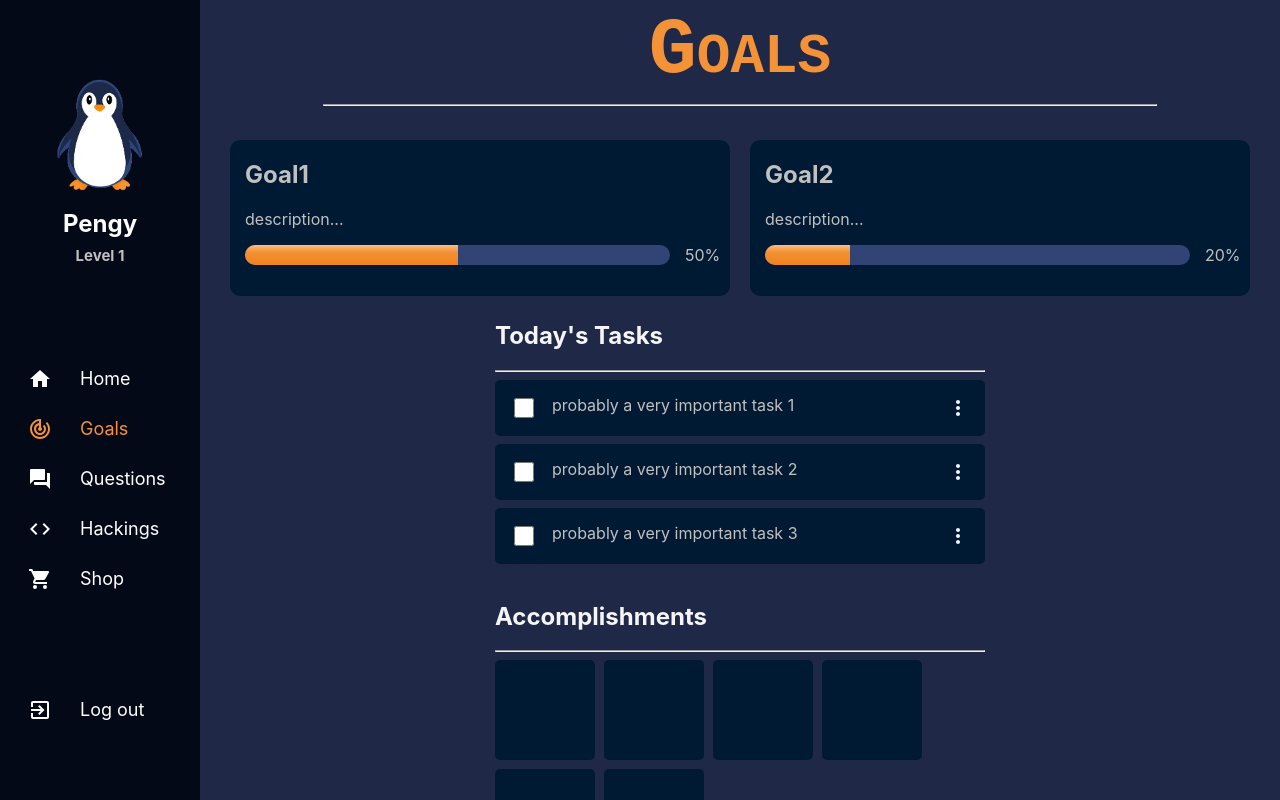
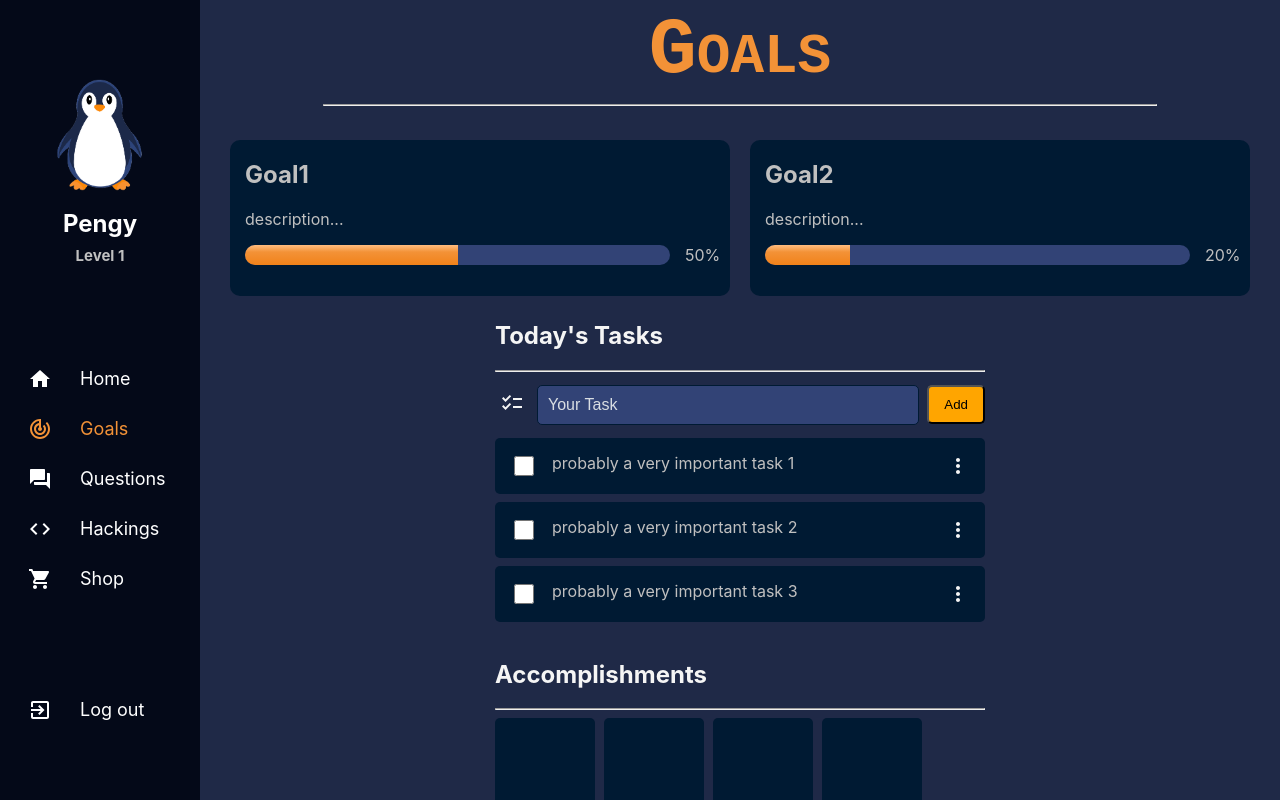
Before and after one commit to lesandra007/ProjectPenguin, a React (Create React App) app: page /goals in a window 1280 px wide. Built offline with nearby package versions, Linux system fonts and the light colour scheme.

Commit message:
created add task feature

```diff
--- a/src/App.css
+++ b/src/App.css
@@ -255,6 +255,48 @@ input[type=text] {
   padding: 0px 15px;
 }
 
+.addTaskContainer{
+  /* background-color: #47b1e2; */
+  height: auto;
+  display: flex;
+  flex-direction: row;
+  justify-content: space-between;
+  align-items: center;
+  gap: 8px;
+}
+
+.addTaskContainer .taskIcon{
+  /* background-color: var(--darker-blue); */
+  margin: 5px;
+  box-sizing: border-box;
+  padding: 10x;
+}
+
+.addTaskContainer input.addTaskInput{
+  border: 1px solid var(--darker-blue);
+  background-color: var(--light-blue);
+  color: rgb(217, 222, 227);
+  width: 100%;
+  border-radius: 5px;
+  margin: 5px 0px;
+}
+
+.addTaskContainer input::-webkit-input-placeholder{
+  color: rgb(217, 222, 227);
+}
+
+
+.addTaskContainer button{
+  border-radius: 5px;
+  padding: 10px 15px;
+  margin: 5px 0px;
+  background-color: orange;
+}
+
+.addTaskContainer button:hover{
+  background-color: var(--dark-orange);
+}
+
 /* .tasksList{
   width: 100%;
   height: auto;
--- a/src/pages/Goals.js
+++ b/src/pages/Goals.js
@@ -17,6 +17,8 @@ import {
 } from "@dnd-kit/core";
 import { arrayMove, sortableKeyboardCoordinates } from '@dnd-kit/sortable';
 
+import ChecklistIcon from '@mui/icons-material/Checklist';
+
 
 export default function Goals() {
   // Tasks array
@@ -25,6 +27,29 @@ export default function Goals() {
     {id: 2, title: "probably a very important task 2"},
     {id: 3, title: "probably a very important task 3"}];
   const [tasks, setTasks] = useState(tasksArray);
+
+  // ADD TASK TO TASKS LIST
+
+  //input field
+  const [input, setInput] = useState("");
+  const handleSubmit = () => {
+    //if no input, do nothing
+    if (!input) return;
+
+    addTask(input);
+
+    //clear input field
+    setInput("");
+  };
+
+  //add a task to tasks array
+  const addTask = title => {
+    setTasks(tasks => [...tasks, {id: tasks.length + 1, title}]);
+  };
+
+
+
+  // DROP AND DRAGGABLE TASKS LISTS
 
   //helper function: finds id of given task in tasks array; if task is equal to the task given, return the id
   const getTaskPos = (id) => tasks.findIndex((task) => task.id === id);
@@ -87,6 +112,18 @@ export default function Goals() {
             <div className='TasksSection'>
               <h2>Today's Tasks</h2>
               <hr></hr>
+              {/* Add task */}
+              <div className='addTaskContainer'>
+                <div className='taskIcon'><ChecklistIcon/></div>
+                <input
+                  type="text"
+                  placeholder='Your Task'
+                  className="addTaskInput"
+                  value = {input}
+                  onChange={e => setInput(e.target.value)}/>
+                <button onClick={handleSubmit}>Add</button>
+              </div>
+
               {/* Drag and dropable task section */}
               <DndContext sensors={sensors} onDragEnd={handleDragEnd} collisionDetection={closestCorners}>
                 <TaskDraggable tasks={tasks}/>
```
Also changed, not shown: src/components/Task.js (+1 -27 lines).
